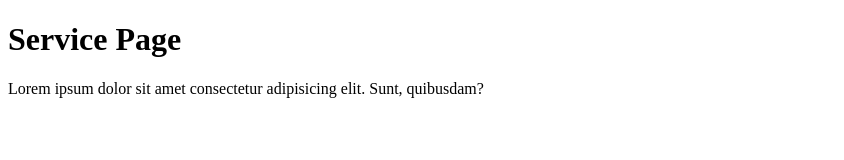
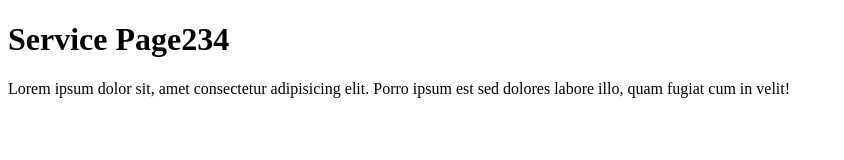
Before and after one commit to JariyaS/CC10_Git, a plain HTML site: page service.html in a window 1280 px wide. Shown: the whole page, without its empty margins (0-844 px from the left). Drawn offline with Linux system fonts and the light colour scheme.

Commit message:
del 1 line

```diff
--- a/service.html
+++ b/service.html
@@ -7,7 +7,8 @@
     <title>Service</title>
 </head>
 <body>
-    <h1>Service Page</h1>
-    <p>Lorem ipsum dolor sit amet consectetur adipisicing elit. Sunt, quibusdam?</p>
+    <h1>Service Page234</h1>
+    <p>Lorem ipsum dolor sit, amet consectetur adipisicing elit. Porro ipsum est sed dolores labore illo, quam fugiat cum in velit!</p>
+
 </body>
 </html>
```
